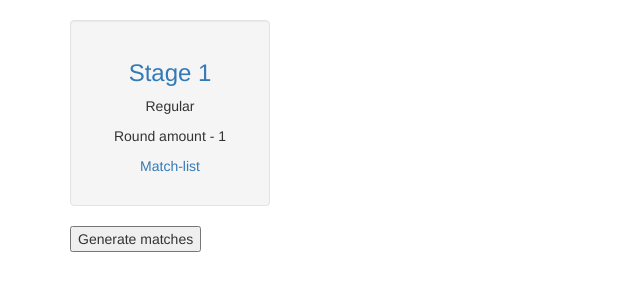
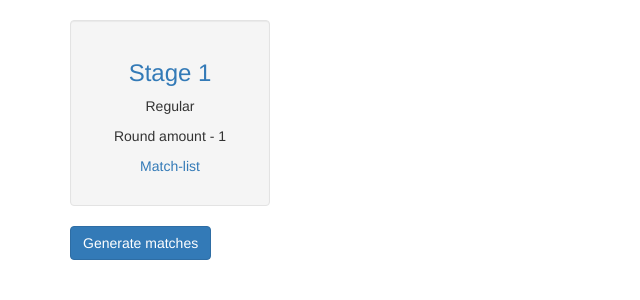
Before and after one commit to chulanovskyi/light_it_task, a Django app: a page that uses tournament/templates/tournament/tournament.html in a window 1280 px wide. Shown: the part 104-404 px from the top of the page, without its empty margins (0-640 px from the left). Run offline with Django 3.2, Linux system fonts and the light colour scheme; tables that the repository leaves empty hold one stand-in row (values such as "Sample post"); parts of the project's set-up code (start-up, migrations or seed data) failed here and were passed over; some libraries are stand-ins or nearby versions; some web fonts are replaced.

Commit message:
add short names for players
change input class

```diff
--- a/tournament/templates/tournament/tournament.html
+++ b/tournament/templates/tournament/tournament.html
@@ -18,12 +18,10 @@
         <p>Round amount - {{ stage.round_set.count }}</p>
         <a href="{% url 'show' tournament_name stage.id %}"><p>Match-list</p></a>
         </div>
-        <td class="btn-edit remove-action">
           <form method="POST" action="matches/{{ stage.id }}/">
             {% csrf_token %}
-            <input type="submit" value="Generate matches">
+            <input type="submit" class="btn btn-primary" value="Generate matches">
           </form>
-        </td>
       {% endfor %}
     {% endif %}
   </div>
```
